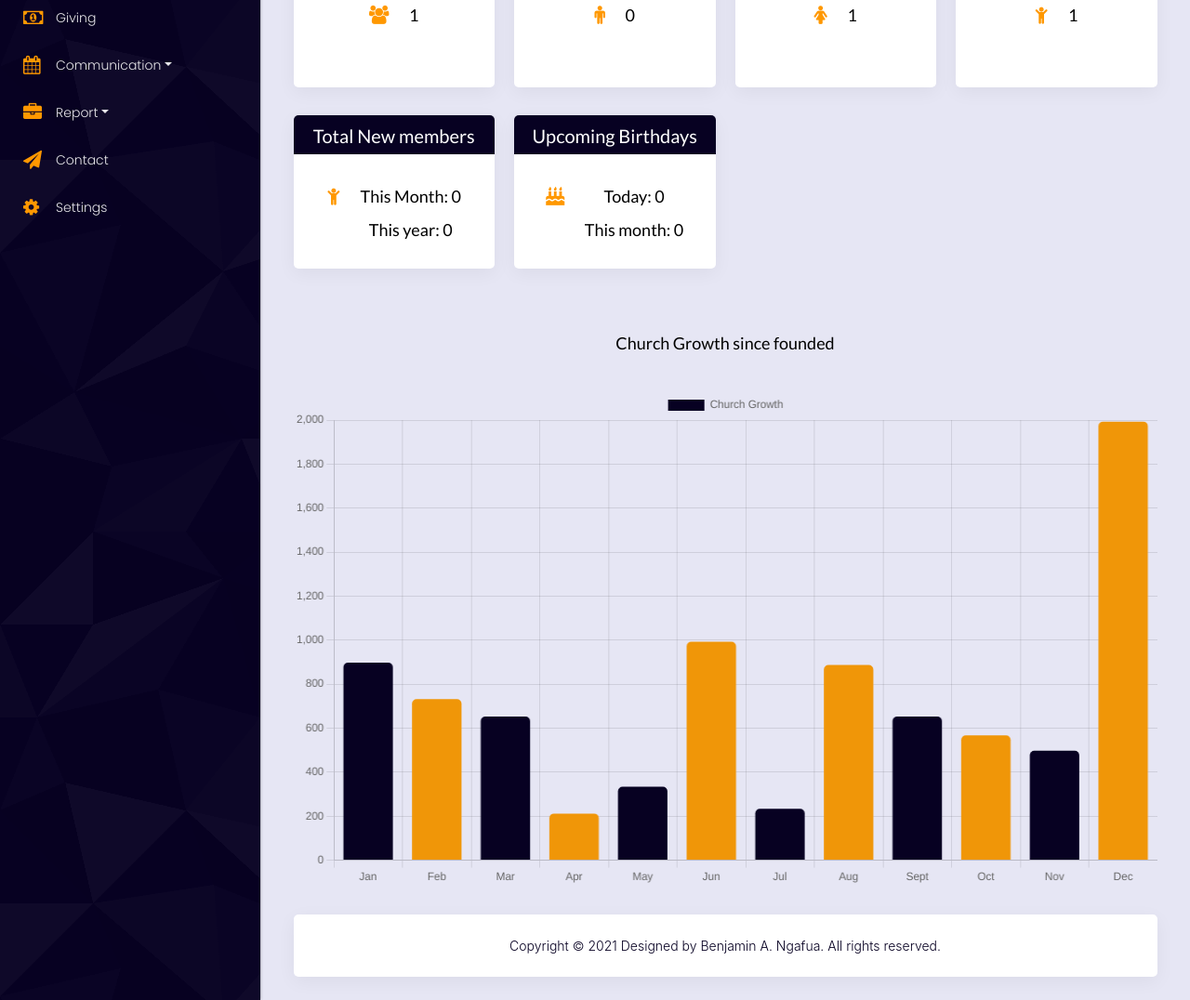
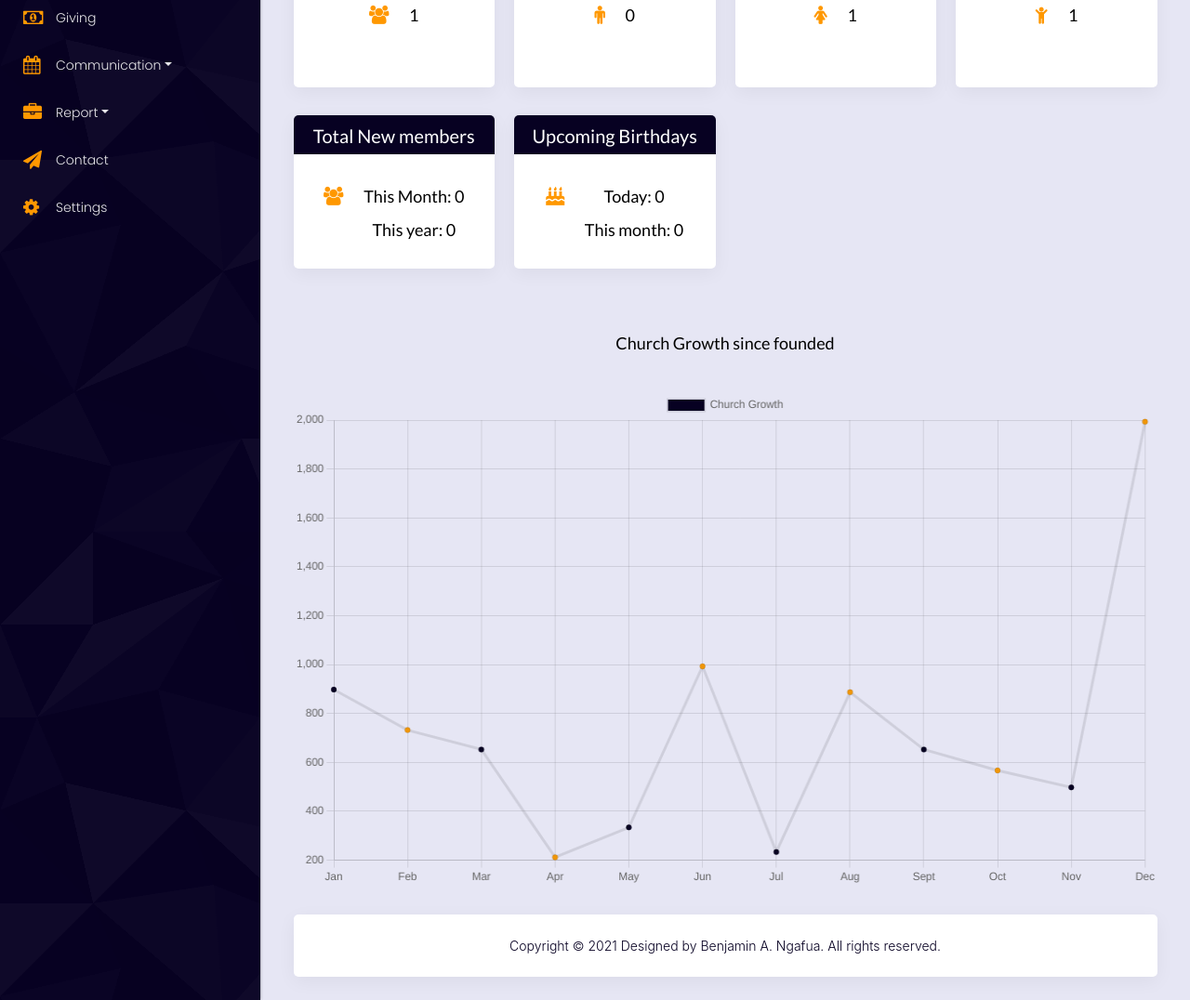
Before and after one commit to benjaminangafua/ekklesia-record, a Flask app: page /dashboard in a window 1280 px wide. Shown: the part 228-1304 px from the top of the page at 93% size. Run offline with Flask 2, Linux system fonts and the light colour scheme; a user stored in the database is signed in; some libraries are stand-ins or nearby versions.

Commit message:
Update graph

```diff
--- a/churchAPP/templates/dashboard-index.html
+++ b/churchAPP/templates/dashboard-index.html
@@ -66,7 +66,7 @@
                         <i class="fa fa-child yellow_color"></i>
                     </div>
                     <div>
-                        <h4>{{memberSum}} </h4>
+                        <h4>{{childrenCount}} </h4>
                     </div>
                 </div>
             </div>
@@ -80,7 +80,7 @@
                 </div>
                 <div class="social_cont">
                     <div class="couter_icon">
-                        <i class="fa fa-child yellow_color"></i>
+                        <i class="fa fa-users yellow_color"></i>
                     </div>
                     <div>
                         <h4> This Month: 0</h4>
@@ -117,7 +117,7 @@
 <script>
     // Bar chart
     new Chart(document.getElementById("bar-chart"), {
-        type: 'bar',
+        type: 'line',
         data: {
             labels: {{label|safe}},
             datasets: [{
@@ -125,6 +125,7 @@
                 backgroundColor: ["#070122", "#F09608", "#070122", "#F09608", "#070122", "#F09608", "#070122", "#F09608", "#070122", "#F09608", "#070122", "#F09608"],
                 data: {{value|safe}},
                 borderRadius: 5,
+                // barThickness: 20
             }]
         },
         options: {
--- a/churchAPP/views.py
+++ b/churchAPP/views.py
@@ -1,4 +1,5 @@
 import imp
+from itertools import count
 from flask import Blueprint, render_template, request, redirect, flash, session
 from flask_mail import Mail, Message
 from sqlalchemy import null
@@ -9,8 +10,10 @@ views = Blueprint('views', __name__)
 # --------------------------------------------------------------------------- Builder ---------------------------------------
 mail = Mail()
 # landing page
+
 @views.route("/", methods=["GET", "POST"])
 def landingPage():
+
     if request.method == "POST":
         name = request.form.get("name")
         tel = request.form.get("tel")
@@ -59,8 +62,6 @@ def home():
         #Total women
         womenSum = len(db.execute('SELECT name FROM members WHERE gender LIKE "female" AND account_id=?', churchId()))
 
-        #Total Children
-        children = db.execute(f"SELECT strftime('%m',date_of_birth) as 'Month', strftime('%d',date_of_birth) as 'Day' FROM members WHERE account_id=?", churchId())
 
         # Department's Section
         departmentSum = db.execute('SELECT COUNT(DISTINCT(department_group)) FROM members WHERE account_id=?', churchId())[0]['COUNT(DISTINCT(department_group))']
@@ -73,6 +74,10 @@ def home():
         birth = db.execute(f"SELECT strftime('%m',date_of_birth) as 'Month', strftime('%d',date_of_birth) as 'Day' FROM members WHERE account_id=?", churchId())
 
         # New Member
+        year1 = db.execute("SELECT name, strftime('%Y',date_of_birth) as 'Year' FROM members WHERE account_id=?", churchId())
+        # print([num for num in year1 if int(this_year) - int(num["Year"]) < 18], " We are printed for testing" )
+        #Total Children
+        children =countChildren(year1, this_year)
 
         # countConvert = db.execute("SELECT strftime('%Y',date_of_birth) as 'Year', strftime('%m',date_of_birth) as 'Month', strftime('%d',date_of_birth) as 'Day' FROM members WHERE join_status = 'New Convert' AND account_id=?", churchId())[0]
         # convertYear=getYear(this_year, countConvert["Year"], memberSum), convertMonth=getMonth(this_month, countConvert["Month"], memberSum),
@@ -98,7 +103,7 @@ def home():
 
         return render_template("dashboard-index.html",
         birth_sum_today=getADay(today, birth, memberSum), birth_sum_this_month=0, label=labels, value=values,
-        departmentSum=departmentSum, men=menSum, women=womenSum, memberSum=memberSum,church=churchName())
+        departmentSum=departmentSum, men=menSum, women=womenSum, memberSum=memberSum,church=churchName(), childrenCount=children)
     else:
         return redirect("/add-new-member")
 def getYear(This_year, Db_Year,total_member ):
@@ -128,6 +133,10 @@ def getADay(today, Db_Day, total_member):
             return birth_day
         else:
             return birth_day
+def countChildren(birthYear, thisYear):
+    for num in birthYear:
+            if int(thisYear) - int(num["Year"]) < 18:
+                return int(db.execute("SELECT COUNT(name) FROM members WHERE account_id=?", churchId())[0]["COUNT(name)"])
 
 # Display members
 @views.route("/member")
```
